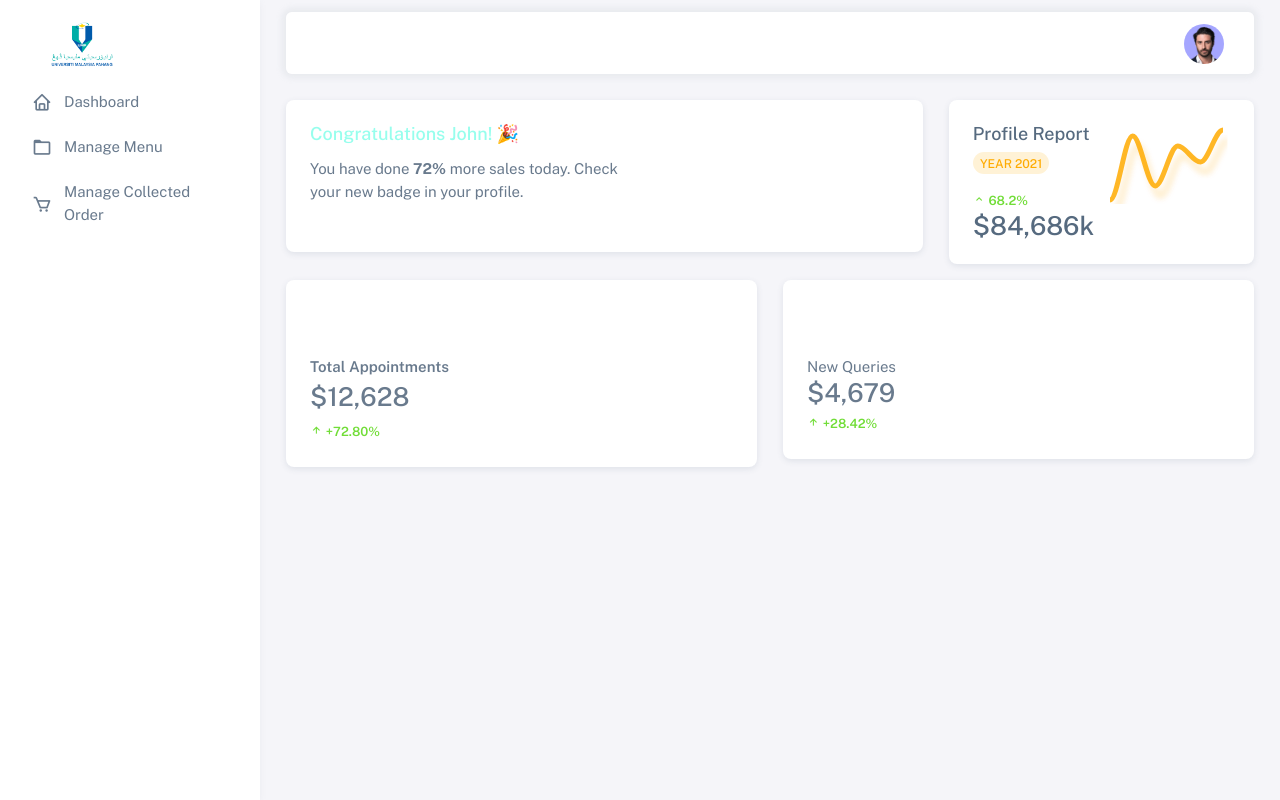
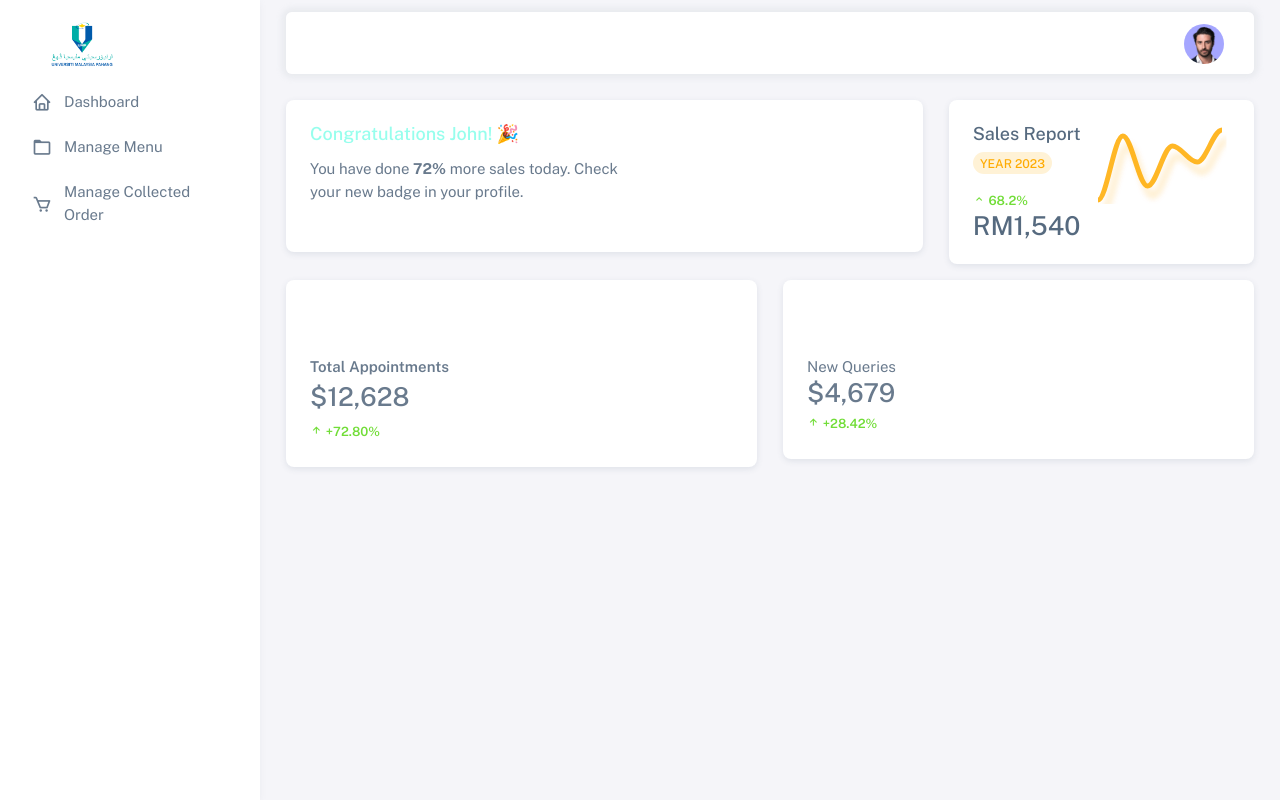
Before and after one commit to danialnbl/food-kiosk-management-system, a PHP site: page /Kiosk/kiosk_dashboard.php in a window 1280 px wide. Run offline with PHP 8.4, Linux system fonts and the light colour scheme; a user stored in the database is signed in; some libraries are stand-ins or nearby versions.

Commit message:
update data

```diff
--- a/Kiosk/kiosk_dashboard.php
+++ b/Kiosk/kiosk_dashboard.php
@@ -55,12 +55,12 @@ if (!isset($_SESSION['User'])) {
                                                     <div class="d-flex justify-content-between flex-sm-row flex-column gap-3">
                                                         <div class="d-flex flex-sm-column flex-row align-items-start justify-content-between">
                                                             <div class="card-title">
-                                                                <h5 class="text-nowrap mb-2">Profile Report</h5>
-                                                                <span class="badge bg-label-warning rounded-pill">Year 2021</span>
+                                                                <h5 class="text-nowrap mb-2">Sales Report</h5>
+                                                                <span class="badge bg-label-warning rounded-pill">Year 2023</span>
                                                             </div>
                                                             <div class="mt-sm-auto">
                                                                 <small class="text-success text-nowrap fw-semibold"><i class="bx bx-chevron-up"></i> 68.2%</small>
-                                                                <h3 class="mb-0">$84,686k</h3>
+                                                                <h3 class="mb-0">RM1,540</h3>
                                                             </div>
                                                         </div>
                                                         <div id="profileReportChart"></div>
```
